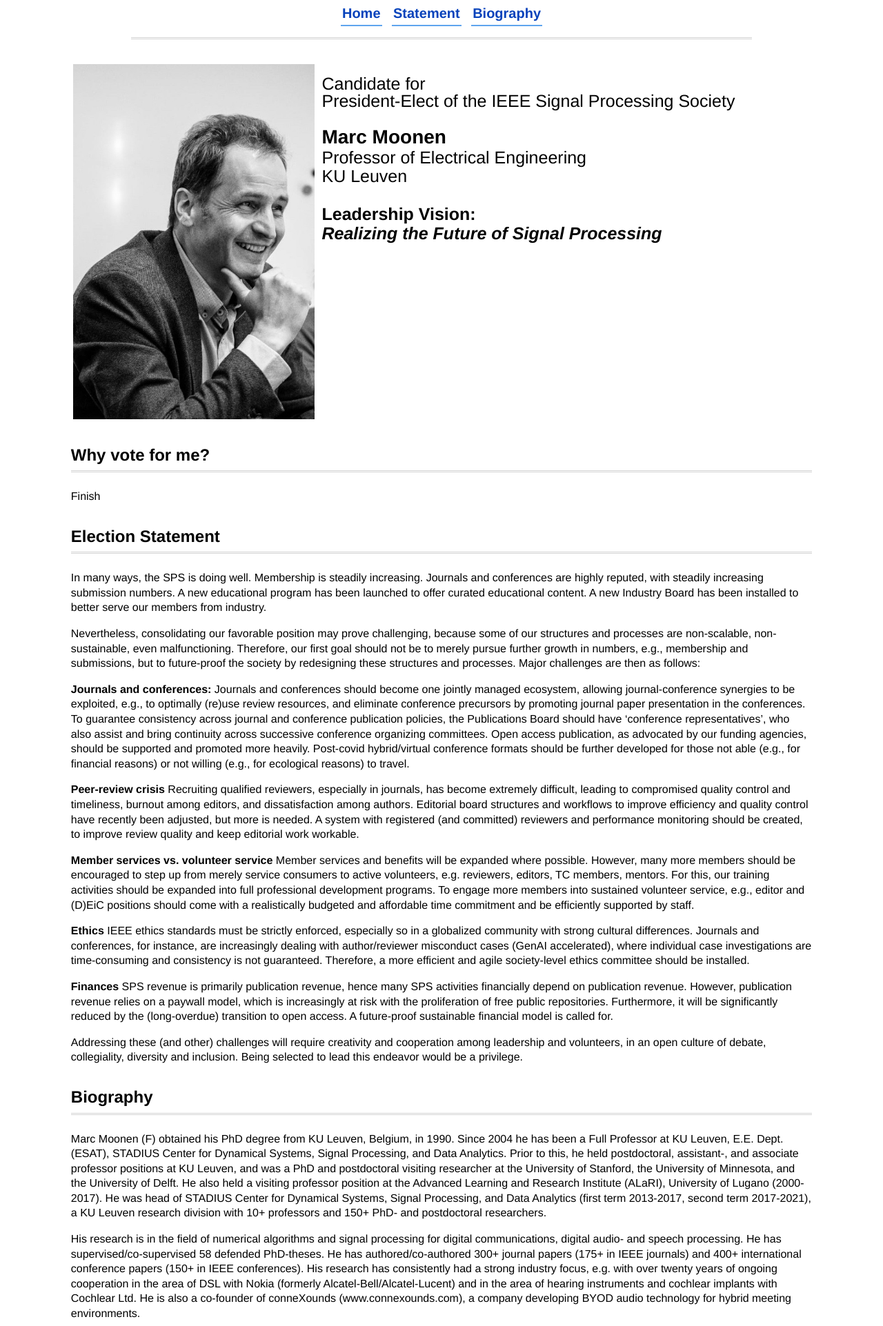
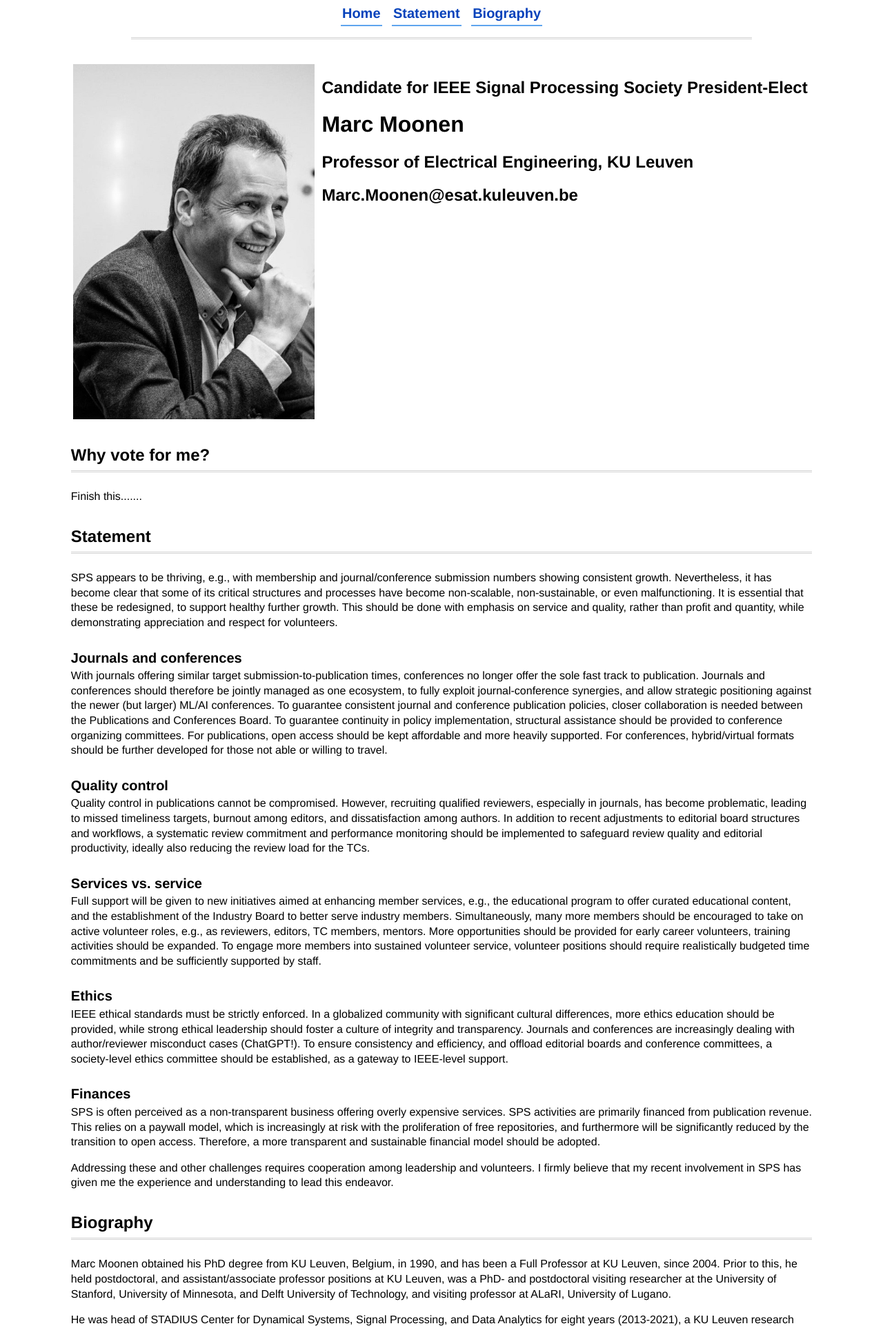
Before and after one commit to marcmoonen/marcmoonen.github.io, a plain HTML site: page __site/index.html in a window 1280 px wide. Shown: the part 27-1950 px from the top of the page at 69% size. Drawn offline with Linux system fonts and the light colour scheme.

Commit message:
Test push the __site folder

```diff
--- a/__site/css/franklin.css
+++ b/__site/css/franklin.css
@@ -99,6 +99,13 @@
   border-bottom: 1px solid lightgrey;
   margin-top: 2em;
   margin-bottom: 1em;
+}
+
+.franklin-content h3 {
+  padding-bottom: 0em !important;
+  /* border-bottom: none; */
+  margin-top: 1.5em !important;
+  margin-bottom: -0.6em !important;
 }
 
 .franklin-content h1 a { color: inherit; }
--- a/__site/index.html
+++ b/__site/index.html
@@ -8,11 +8,12 @@
          <title> Marc Moonen Signal Processing Society Presidential Candidacy </title>
     </head>
     <body>
-        <header>
+        <div class="container">
+            <header>
     <nav>
         <ul>
             <li> <a href="/"> Home </a> </li>
-            <li> <a href="#election_statement"> Statement</a> </li>
+            <li> <a href="#statement"> Statement</a> </li>
             <li> <a href="#biography"> Biography </a> </li>
             <!-- <li> <a href="/#organizational_thrusts"> Organizational<br>Thrusts </a> </li>
             <li> <a href="/#technical_themes"> Technical<br>Themes </a> </li> -->
@@ -29,56 +30,52 @@
 </div> -->
 
 <div class="profile">
-    <img src="/assets/MM-2020.jpg" />
-    <blockquote>
-        <font style="font-size: max(14px, min(2vw, 25px)); font-weight: normal; line-height: 1">
-            Candidate for <br>
-            President-Elect of the IEEE Signal Processing Society <br> <br>
-        </font>
-        <font style="font-size: max(16px, min(2.2vw, 28px)); font-weight: bold; line-height: 1.1em;">
-            Marc Moonen <br>
-        </font>
-        <font style="font-size: max(14px, min(2vw, 25px)); font-weight: normal; line-height: 1.1em;">
-            Professor of Electrical Engineering<br>
-            KU Leuven <br>
-        </font>
-        <font style="font-size: max(14px, min(2vw, 25px)); font-weight: bolder; line-height: 1.1em;">
-            <br> Leadership Vision: <br>
-        </font>
-        <font style="font-size: max(14px, min(2vw, 25px)); font-style: italic; font-weight: bold; line-height: 1.1em;">
-            Realizing the Future of Signal Processing <br> <br>
-        </font>
-    </blockquote>
-    <h3 style="clear:left;"> </h3>
+    <img src="/assets/MM-2020.jpg" alt="Marc Moonen Profile Picture" class="profile-picture" />
+    <div class="profile-info">
+        <h2 class="profile-position">Candidate for IEEE Signal Processing Society President-Elect </h2>
+        <h1 class="profile-name">Marc Moonen</h1>
+        <h2 class="profile-title">Professor of Electrical Engineering, KU Leuven</h2>
+        <h2 class="profile-email">Marc.Moonen@esat.kuleuven.be</h2>
+    </div>
 </div>
 
-        <!-- Content appended here -->
-            </body>
+            <!-- Content appended here -->
+                </body>
+</html>
+        </div>
+    </body>
 </html>
 
 <div class="franklin-content">
 <h1 id="why_vote_for_me"><a href="#why_vote_for_me" class="header-anchor">Why vote for me?</a></h1>
-<p>Finish</p>
-<h1 id="election_statement"><a href="#election_statement" class="header-anchor">Election Statement</a></h1>
-<p>In many ways, the SPS is doing well. Membership is steadily increasing. Journals and conferences are highly reputed, with steadily increasing submission numbers. A new educational program has been launched to offer curated educational content. A new Industry Board has been installed to better serve our members from industry. </p>
-<p>Nevertheless, consolidating our favorable position may prove challenging, because some of our structures and processes are non-scalable, non-sustainable, even malfunctioning. Therefore, our first goal should not be to merely pursue further growth in numbers, e.g., membership and submissions, but to future-proof the society by redesigning these structures and processes. Major challenges are then as follows:</p>
-<p><strong>Journals and conferences:</strong>  Journals and conferences should become one jointly managed ecosystem, allowing journal-conference synergies to be exploited, e.g., to optimally &#40;re&#41;use review resources, and eliminate conference precursors by promoting journal paper presentation in the conferences. To guarantee consistency across journal and conference publication policies, the Publications Board should have ‘conference representatives’, who also assist and bring continuity across successive conference organizing committees. Open access publication, as advocated by our funding agencies, should be supported and promoted more heavily. Post-covid hybrid/virtual conference formats should be further developed for those not able &#40;e.g., for financial reasons&#41; or not willing &#40;e.g., for ecological reasons&#41; to travel. </p>
-<p><strong>Peer-review crisis</strong> Recruiting qualified reviewers, especially in journals, has become extremely difficult, leading to compromised quality control and timeliness, burnout among editors, and dissatisfaction among authors. Editorial board structures and workflows to improve efficiency and quality control have recently been adjusted, but more is needed. A system with registered &#40;and committed&#41; reviewers and performance monitoring should be created, to improve review quality and keep editorial work workable. </p>
-<p><strong>Member services vs. volunteer service</strong> Member services and benefits will be expanded where possible. However, many more members should be encouraged to step up from merely service consumers to active volunteers, e.g. reviewers, editors, TC members, mentors. For this, our training activities should be expanded into full professional development programs. To engage more members into sustained volunteer service, e.g., editor and &#40;D&#41;EiC positions should come with a realistically budgeted and affordable time commitment and be efficiently supported by staff.</p>
-<p><strong>Ethics</strong> IEEE ethics standards must be strictly enforced, especially so in a globalized community with strong cultural differences. Journals and conferences, for instance, are increasingly dealing with author/reviewer misconduct cases &#40;GenAI accelerated&#41;, where individual case investigations are time-consuming and consistency is not guaranteed. Therefore, a more efficient and agile society-level ethics committee should be installed. </p>
-<p><strong>Finances</strong> SPS revenue is primarily publication revenue, hence many SPS activities financially depend on publication revenue. However, publication revenue relies on a paywall model, which is increasingly at risk with the proliferation of free public repositories. Furthermore, it will be significantly reduced by the &#40;long-overdue&#41; transition to open access. A future-proof sustainable financial model is called for.</p>
-<p>Addressing these &#40;and other&#41; challenges will require creativity and cooperation among leadership and volunteers, in an open culture of debate, collegiality, diversity and inclusion. Being selected to lead this endeavor would be a privilege.</p>
+<p>Finish this.......</p>
+<h1 id="statement"><a href="#statement" class="header-anchor">Statement</a></h1>
+<p>SPS appears to be thriving, e.g., with membership and journal/conference submission numbers showing consistent growth. Nevertheless, it has become clear that some of its critical structures and processes have become non-scalable, non-sustainable, or even malfunctioning. It is essential that these be redesigned, to support healthy further growth. This should be done with emphasis on service and quality, rather than profit and quantity, while demonstrating appreciation and respect for volunteers. </p>
+<h3 id="journals_and_conferences"><a href="#journals_and_conferences" class="header-anchor">Journals and conferences</a></h3>
+<p>With journals offering similar target submission-to-publication times, conferences no longer offer the sole fast track to publication. Journals and conferences should therefore be jointly managed as one ecosystem, to fully exploit journal-conference synergies, and allow strategic positioning against the newer &#40;but larger&#41; ML/AI conferences. To guarantee consistent journal and conference publication policies, closer collaboration is needed between the Publications and Conferences Board. To guarantee continuity in policy implementation, structural assistance should be provided to conference organizing committees. For publications, open access should be kept affordable and more heavily supported. For conferences, hybrid/virtual formats should be further developed for those not able or willing to travel.</p>
+<h3 id="quality_control"><a href="#quality_control" class="header-anchor">Quality control</a></h3>
+<p>Quality control in publications cannot be compromised. However, recruiting qualified reviewers, especially in journals, has become problematic, leading to missed timeliness targets, burnout among editors, and dissatisfaction among authors. In addition to recent adjustments to editorial board structures and workflows, a systematic review commitment and performance monitoring should be implemented to safeguard review quality and editorial productivity, ideally also reducing the review load for the TCs.</p>
+<h3 id="services_vs_service"><a href="#services_vs_service" class="header-anchor">Services vs. service</a></h3>
+<p>Full support will be given to new initiatives aimed at enhancing member services, e.g., the educational program to offer curated educational content, and the establishment of the Industry Board to better serve industry members. Simultaneously, many more members should be encouraged to take on active volunteer roles, e.g., as reviewers, editors, TC members, mentors. More opportunities should be provided for early career volunteers, training activities should be expanded. To engage more members into sustained volunteer service, volunteer positions should require realistically budgeted time commitments and be sufficiently supported by staff.</p>
+<h3 id="ethics"><a href="#ethics" class="header-anchor">Ethics</a></h3>
+<p>IEEE ethical standards must be strictly enforced. In a globalized community with significant cultural differences, more ethics education should be provided, while strong ethical leadership should foster a culture of integrity and transparency. Journals and conferences are increasingly dealing with author/reviewer misconduct cases &#40;ChatGPT&#33;&#41;. To ensure consistency and efficiency, and offload editorial boards and conference committees, a society-level ethics committee should be established, as a gateway to IEEE-level support. </p>
+<h3 id="finances"><a href="#finances" class="header-anchor">Finances</a></h3>
+<p>SPS is often perceived as a non-transparent business offering overly expensive services. SPS activities are primarily financed from publication revenue. This relies on a paywall model, which is increasingly at risk with the proliferation of free repositories, and furthermore will be significantly reduced by the transition to open access. Therefore, a more transparent and sustainable financial model should be adopted.</p>
+<p>Addressing these and other challenges requires cooperation among leadership and volunteers. I firmly believe that my recent involvement in SPS has given me the experience and understanding to lead this endeavor.</p>
 <h1 id="biography"><a href="#biography" class="header-anchor">Biography</a></h1>
-<p>Marc Moonen &#40;F&#41; obtained his PhD degree from KU Leuven, Belgium, in 1990. Since 2004 he has been a Full Professor at KU Leuven, E.E. Dept. &#40;ESAT&#41;, STADIUS Center for Dynamical Systems, Signal Processing, and Data Analytics. Prior to this, he held postdoctoral, assistant-, and associate professor positions at KU Leuven, and was a PhD and postdoctoral visiting researcher at the University of Stanford, the University of Minnesota, and the University of Delft. He also held a visiting professor position at the Advanced Learning and Research Institute &#40;ALaRI&#41;, University of Lugano &#40;2000-2017&#41;. He was head of STADIUS Center for Dynamical Systems, Signal Processing, and Data Analytics &#40;first term 2013-2017, second term 2017-2021&#41;, a KU Leuven research division with 10&#43; professors and 150&#43; PhD- and postdoctoral researchers.</p>
-<p>His research is in the field of numerical algorithms and signal processing for digital communications, digital audio- and speech processing. He has supervised/co-supervised 58 defended PhD-theses. He has authored/co-authored 300&#43; journal papers &#40;175&#43; in IEEE journals&#41; and 400&#43; international conference papers &#40;150&#43; in IEEE conferences&#41;. His research has consistently had a strong industry focus, e.g. with over twenty years of ongoing cooperation in the area of DSL with Nokia &#40;formerly Alcatel-Bell/Alcatel-Lucent&#41; and in the area of hearing instruments and cochlear implants with Cochlear Ltd. He is also a co-founder of conneXounds &#40;www.connexounds.com&#41;, a company developing BYOD audio technology for hybrid meeting environments.</p>
-<p>He is an IEEE Fellow &#40;2007&#41; and a Fellow of EURASIP &#40;European Association for Signal Processing, 2018&#41;. He received the EURASIP Meritorious Service Award &#40;2020&#41;. He was co-recipient of the CELTIC Excellence Award &#40;for EU/CELTIC Project ‘BANITS’, 2008&#41;, and 10 journals/conference best paper awards.</p>
-<h3 id="ieee_volunteer_service"><a href="#ieee_volunteer_service" class="header-anchor">IEEE Volunteer service </a></h3>
-<p>He served as IEEE SPS Vice President-Publications &#40;2021-2023&#41;. Prior to this, he served as chair of the IEEE Benelux SPS Chapter &#40;1998-2002&#41;, member of the editorial board of the IEEE Transactions on Circuits and Systems-II &#40;2002-2003&#41; and the IEEE Signal Processing Magazine &#40;2003-2005&#41;, member of the IEEE SPS Technical Committee on Signal Processing for Communications &#40;first term 2005-2007, second term 2008-2010&#41;, member of the ICASSP-2008 Organizing Committee, member of the IEEE SPS Awards Board &#40;2008-2010&#41;, area editor for ‘Feature Articles’ for the IEEE Signal Processing Magazine &#40;2012-2014&#41;, member of the IEEE SPS Fellow Reference Committee &#40;2014-2016&#41;, and member-at-large of the IEEE SPS Board of Governors &#40;2020&#41;. Following his VP term, he was a member of the IEEE SPS Nominations and Appointments Committee &#40;2024&#41;.</p>
-<h3 id="other_volunteer_service"><a href="#other_volunteer_service" class="header-anchor">Other Volunteer service</a></h3>
-<p>He was President of EURASIP &#40;first term 2007-2008, second term 2011-2012&#41;. Prior to this, he served on the EURASIP Board of Directors as Treasurer/Secretary and as Director for Publications &#40;2001-2006&#41;. He was Chair of the EURASIP Fellow Selection Committee &#40;2018-2021&#41;. He was Editor-in-Chief for the EURASIP Journal on Applied Signal Processing &#40;2003-2005&#41;, a member of the editorial board of the EURASIP Journal on Applied Signal Processing &#40;2001-2003&#41;, EURASIP Journal on Wireless Communications and Networking &#40;2003-2011&#41;, and Elsevier Signal Processing &#40;2007-2011&#41;. He was a member of the EUSIPCO-2010 Organizing Committee &#40;Tutorials Chair&#41;, and the EUSIPCO-2015 Organizing Committee &#40;Awards Chair&#41;.</p>
+<p>Marc Moonen obtained his PhD degree from KU Leuven, Belgium, in 1990, and has been a Full Professor at KU Leuven, since 2004. Prior to this, he held postdoctoral, and assistant/associate professor positions at KU Leuven, was a PhD- and postdoctoral visiting researcher at the University of Stanford, University of Minnesota, and Delft University of Technology, and visiting professor at ALaRI, University of Lugano.</p>
+<p>He was head of STADIUS Center for Dynamical Systems, Signal Processing, and Data Analytics for eight years &#40;2013-2021&#41;, a KU Leuven research division with 10&#43; professors and 150&#43; PhD- and postdoctoral researchers.</p>
+<p>His research is in the field of numerical algorithms and signal processing for digital communications, digital audio- and speech processing. He has supervised/co-supervised 60 defended PhD-theses, authored/co-authored 300&#43; journal papers &#40;175&#43; in IEEE journals&#41; and 400&#43; international conference papers &#40;150&#43; in IEEE conferences&#41;. </p>
+<p>His research has consistently had a strong industry focus, e.g., with over twenty years of ongoing cooperation in the area of digital subscriber lines with Nokia Bell Labs &#40;formerly Alcatel-Bell/Alcatel-Lucent&#41; and in the area of hearing instruments and cochlear implants with Cochlear Ltd. He is also a co-founder of conneXounds &#40;www.connexounds.com&#41;, a company developing BYOD audio technology for hybrid meeting environments.</p>
+<p>He is an IEEE Fellow &#40;2007&#41; and a Fellow of EURASIP &#40;2018&#41;. He received a EURASIP Meritorious Service Award &#40;2020&#41;, and was co-recipient of the CELTIC Excellence Award &#40;for EU/CELTIC Project ‘BANITS’, 2008&#41; and 10 journals/conference best paper awards.</p>
+<h3 id="ieee_service"><a href="#ieee_service" class="header-anchor">IEEE service </a></h3>
+<p>He served as SPS Vice President-Publications &#40;2021-2023&#41;. Together with the Publications Board, he reorganized the workflow and editorial board structure to improve timeliness and strengthen quality control in the largest SPS journals, modified and automated the nomination/self-nomination process for editorial board members and adjusted policy to allow longer SAE/AE terms, initiated the OJSP short paper submission track for ICASSP/ICIP with editorial board sharing across journals, streamlined requirements for journal paper presentations in conferences, initiated paper cascading ideas, and revised several policies and procedures to improve overall efficiency. </p>
+<p>He also served as member-at-large of the SPS Board of Governors, as member of the SPS Awards Board, the SPS Fellow Reference Committee, the SPS Nominations and Appointments Committee, the SPS Technical Committee on Signal Processing for Communications, the ICASSP-2008 Organizing Committee, and as Chair of the SPS Benelux Chapter. He was a member of the editorial board of the Transactions on Circuits and Systems-II, the Signal Processing Magazine, and area editor for ‘Feature Articles’ for the Signal Processing Magazine. </p>
+<h3 id="eurasip_service"><a href="#eurasip_service" class="header-anchor">EURASIP service</a></h3>
+<p>He was President of EURASIP &#40;European Association for Signal Processing&#41; for four years &#40;2007-2008, 2011-2012&#41;. He served on the EURASIP Board of Directors for altogether sixteen years, also as Treasurer/Secretary and as Director for Publications. He served as Chair of the EURASIP Fellow Selection Committee, and as member of the EUSIPCO-2010 and EUSIPCO-2015 Organizing Committee. He was Editor-in-Chief for the EURASIP Journal on Advances in Signal Processing, and was a member of the editorial board of the EURASIP Journal on Advances in Signal Processing, the EURASIP Journal on Wireless Communications and Networking, and Elsevier Signal Processing. </p>
 <div class="page-foot">
     <div class="copyright">
-        &copy; Marc Moonen. Last modified: December 03, 2024. <br> The opinions expressed on this website are the opinions of the author and not necessarily the opinions of the IEEE.
+        &copy; Marc Moonen. Last modified: December 10, 2024. <br> The opinions expressed on this website are the opinions of the author and not necessarily the opinions of the IEEE.
     </div>
 </div>
 </div>    </body>
--- a/__site/sitemap.xml
+++ b/__site/sitemap.xml
@@ -3,7 +3,7 @@
 
 <url>
     <loc>https://marcmoonen.github.io/index.html</loc>
-    <lastmod>2024-12-03</lastmod>
+    <lastmod>2024-12-10</lastmod>
     <changefreq>monthly</changefreq>
     <priority>0.5</priority>
 </url>
```
Also changed, not shown: __site/404.html (+15 -25 lines).
